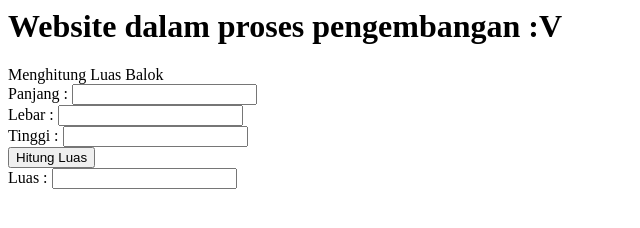
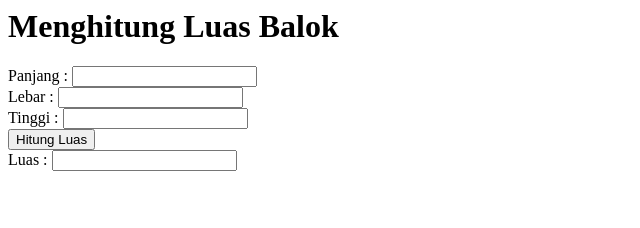
Before and after one commit to W17aya/Final_Task_G2, a plain HTML site: page index.html in a window 1280 px wide. Shown: the whole page, without its empty margins (0-640 px from the left). Drawn offline with Linux system fonts and the light colour scheme.

Commit message:
Update index.html

```diff
--- a/index.html
+++ b/index.html
@@ -1,7 +1,7 @@
 <html>
 
 <head>
-    <title>Volume dan Luas Permukaan Kubus</title>
+    <title>Program Menghitung Luas Bangun Ruang</title>
     <style>
         input.btn {
             color: white;
@@ -29,8 +29,7 @@
 </head>
 
 <body>
-    <h1>Website dalam proses pengembangan :V </h1>
-    Menghitung Luas Balok<br />
+    <h1>Menghitung Luas Balok </h1>
     Panjang : <input type="text" id="txtPanjang" name="txtPanjang"><br />
     Lebar : <input type="text" id="txtLebar" name="txtLebar"><br />
     Tinggi : <input type="text" id="txtTinggi" name="txtTinggi"><br />
```
